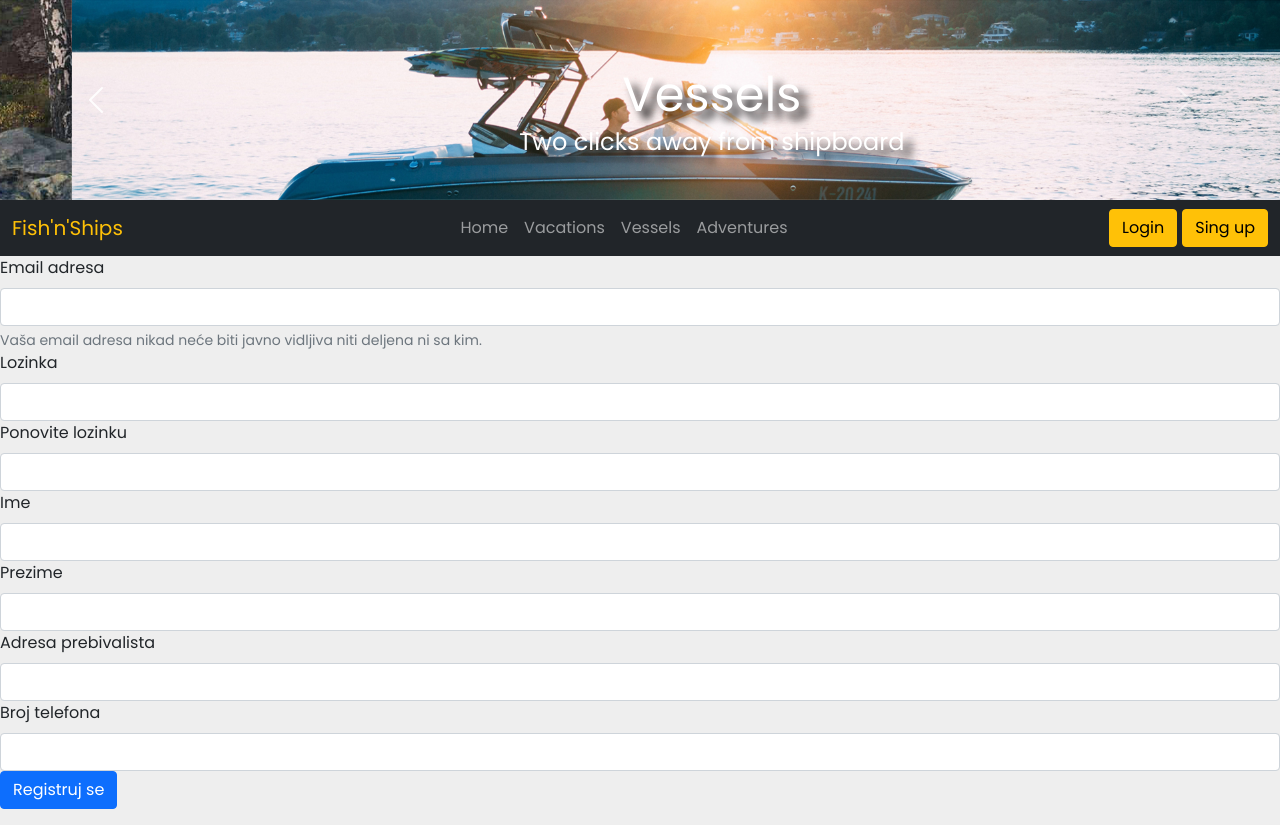
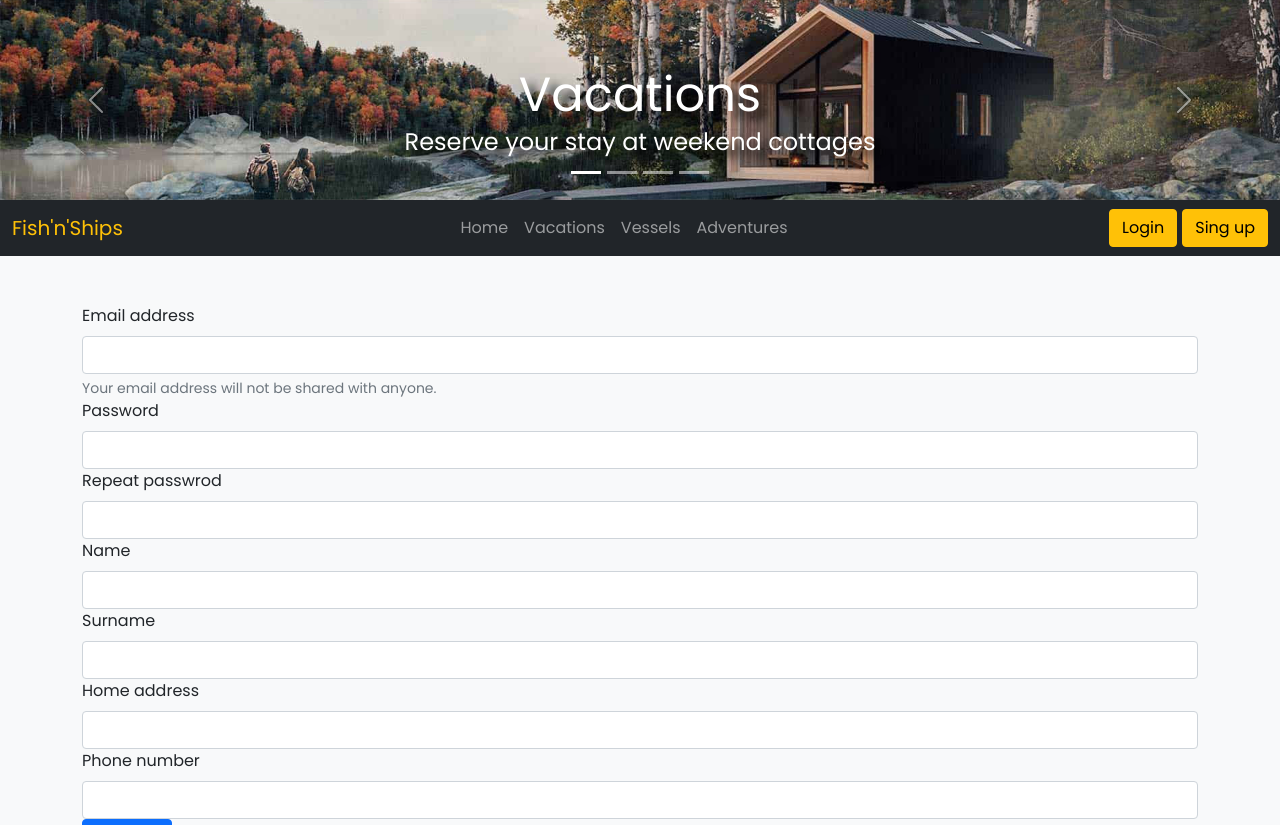
Before and after one commit to SteX266/mrs-isa, a React (Create React App) app in the folder frontend/: page /registration in a window 1280 px wide. Shown: the top 825 px of the page. Built offline with nearby package versions, Linux system fonts and the light colour scheme.

Commit message:
#3.2.2.1 Validacija register forme

```diff
--- a/frontend/src/components/LoginForm.jsx
+++ b/frontend/src/components/LoginForm.jsx
@@ -1,6 +1,12 @@
 const LoginForm = (props) =>  {
     return <>
+
+<div class="album py-5 bg-light">
+<div class="container">
 <form>
+
+
+
   <div class="mb-6">
     <label for="exampleInputEmail1" class="form-label">Email adresa</label>
     <input type="email" class="form-control" id="exampleInputEmail1" aria-describedby="emailHelp"/>
@@ -13,6 +19,8 @@ const LoginForm = (props) =>  {
 
   <button type="submit" class="btn btn-primary">Prijavi se</button>
 </form>
+</div>
+</div>
 </>}
 
 export default LoginForm;
--- a/frontend/src/components/RegisterForm.jsx
+++ b/frontend/src/components/RegisterForm.jsx
@@ -1,38 +1,205 @@
-const RegisterForm = (props) =>  {
+import React,{useEffect, useState} from 'react';
+import axios from 'axios';
+import "../style/Errors.css";
+
+function RegisterForm()  {
+
+  const [errors, setErrors] = useState({name:'',surname:'',phoneNumber:'', addressLine:'', email:'', repeatedPassword:'', password:''});
+
+
+  const[name, setName] = useState("");
+  const[surname,setSurname] = useState("");
+  const[phoneNumber,setPhoneNumber] = useState("");
+  const[addressLine, setAddressLine] = useState("");
+  const[email,setEmail] = useState("");
+  const[password, setPassword] = useState("");
+  const[repeatedPassword, setRepeatedPassword] = useState("");
+
+
+
+  const handleSubmit = (event) => {
+      event.preventDefault();
+      if(validateForm()){
+
+        const requestOptions = {
+          headers: {
+             Accept: 'application/json',
+           'Content-Type': 'application/json',
+           'Access-Control-Allow-Origin': '*',
+
+             },
+          params:{
+              "email":email,
+              "name" : name,
+              "surname":surname,
+              "phoneNumber":phoneNumber,
+              "addressLine": addressLine,
+              "password":password
+          }
+
+
+      };
+  //    axios.get("http://localhost:8080/api/user/registerUser", requestOptions);
+    console.log('Korisnik uspesno registrovan');
+
+      }
+    }
+
+  const emailValidation = (email) => {
+      const regex =
+        /^(([^<>()[\]\.,;:\s@\"]+(\.[^<>()[\]\.,;:\s@\"]+)*)|(\".+\"))@(([^<>()[\]\.,;:\s@\"]+\.)+[^<>()[\]\.,;:\s@\"]{2,})$/i;
+      return (!email || regex.test(email) === false);
+    }
+
+  const validateForm = () => {
+    let currentErrors = errors;
+
+    let valid = true;
+
+    if (name === ""){
+        currentErrors.name = "Name field must be filled";
+        valid = false;
+    }
+    else{
+        currentErrors.name = "";
+    }
+    if (surname === ""){
+        currentErrors.surname = "Surname field must be filled";
+
+        valid = false;
+    }
+    else{
+        currentErrors.surname = "";
+    }
+    if (phoneNumber === "" || phoneNumber.length < 9){
+        currentErrors.phoneNumber = "Phone number must contain at least 9 characters";
+
+        valid = false;
+    }
+    else{
+        currentErrors.phoneNumber = "";
+    }
+    if (addressLine === "" ){
+        currentErrors.addressLine = "Address line field is required!";
+        valid = false;
+    }
+    else{
+        currentErrors.addressLine = "";
+    }
+    if (emailValidation(email)){
+
+      currentErrors.email = "Email is not valid!";
+    }
+    else{
+      currentErrors.email = "";
+    }
+    if (password ==="" || password.length < 5){
+      currentErrors.password = "Password must be at least 5 characters long";
+    }
+    else{
+      currentErrors.password = "";
+    }
+
+    if(password !== repeatedPassword){
+
+      currentErrors.repeatedPassword = "Passwords do not match";
+    }
+    else{
+      currentErrors.repeatedPassword = "";
+    }
+
+
+
+    setErrors({name:currentErrors.name, surname:currentErrors.surname, phoneNumber:currentErrors.phoneNumber, addressLine:currentErrors.addressLine, email:currentErrors.email, password:currentErrors.password, repeatedPassword:currentErrors.repeatedPassword});
+    return valid;
+  }
+
+
+
+
+  const handleChange = (event) => {
+
+    event.preventDefault();
+    const { name, value } = event.target;
+
+    switch (name) {
+      case 'name':
+        setName(value);
+        break;
+      case 'surname':
+        setSurname(value);
+        break;
+      case 'phoneNumber':
+        setPhoneNumber(value);
+        break;
+    case 'addressLine':
+        setAddressLine(value);
+        break;
+    case 'email':
+        setEmail(value);
+        break;
+    case 'password':
+        setPassword(value);
+        break;
+    case 'repeatedPassword':
+        setRepeatedPassword(value);
+        break;
+      default:
+        break;
+    }
+
+}
+
+
     return <>
+
+<div class="album py-5 bg-light">
+<div class="container">
 <form>
   <div class="mb-6">
-    <label for="exampleInputEmail1" class="form-label">Email adresa</label>
-    <input type="email" class="form-control" id="exampleInputEmail1" aria-describedby="emailHelp"/>
-    <div id="emailHelp" class="form-text">Vaša email adresa nikad neće biti javno vidljiva niti deljena ni sa kim.</div>
+    <label for="exampleInputEmail1" class="form-label">Email address</label>
+    <input name="email" onChange={handleChange} type="email" class="form-control" id="exampleInputEmail1" aria-describedby="emailHelp"/>
+    <div id="emailHelp" class="form-text">Your email address will not be shared with anyone.</div>
+    {errors.email.length > 0 && <span className='error'>{errors.email}</span>}
+
   </div>
   <div class="mb-6">
-    <label for="exampleInputPassword1" class="form-label">Lozinka</label>
-    <input type="password" class="form-control" id="exampleInputPassword1"/>
+    <label for="exampleInputPassword1" class="form-label">Password</label>
+    <input name="password" onChange={handleChange} type="password" class="form-control" id="exampleInputPassword1"/>
+    {errors.password.length > 0 && <span className='error'>{errors.password}</span>}
   </div>
   <div class="mb-6">
-    <label for="exampleInputPassword1" class="form-label">Ponovite lozinku</label>
-    <input type="password" class="form-control" id="exampleInputPassword1"/>
+    <label for="exampleInputPassword1" class="form-label">Repeat passwrod</label>
+    <input name="repeatedPassword" onChange={handleChange} type="password" class="form-control" id="exampleInputPassword1"/>
+    {errors.repeatedPassword.length > 0 && <span className='error'>{errors.repeatedPassword}</span>}
   </div>
   <div class="mb-6">
-    <label for="exampleInputEmail1" class="form-label">Ime</label>
-    <input type="email" class="form-control" id="exampleInputEmail1" aria-describedby="emailHelp"/>
+    <label for="exampleInputEmail1" class="form-label">Name</label>
+    <input name="name" onChange={handleChange} type="email" class="form-control" id="exampleInputEmail1" aria-describedby="emailHelp"/>
+    {errors.name.length > 0 && <span className='error'>{errors.name}</span>}
   </div>
   <div class="mb-6">
-    <label for="exampleInputEmail1" class="form-label">Prezime</label>
-    <input type="email" class="form-control" id="exampleInputEmail1" aria-describedby="emailHelp"/>
+    <label for="exampleInputEmail1" class="form-label">Surname</label>
+    <input name="surname" onChange={handleChange} type="email" class="form-control" id="exampleInputEmail1" aria-describedby="emailHelp"/>
+    {errors.surname.length > 0 && <span className='error'>{errors.surname}</span>}
   </div>
   <div class="mb-6">
-    <label for="exampleInputEmail1" class="form-label">Adresa prebivalista</label>
-    <input type="email" class="form-control" id="exampleInputEmail1" aria-describedby="emailHelp"/>
+    <label for="exampleInputEmail1" class="form-label">Home address</label>
+    <input name="addressLine" onChange={handleChange} type="email" class="form-control" id="exampleInputEmail1" aria-describedby="emailHelp"/>
+    {errors.addressLine.length > 0 && <span className='error'>{errors.addressLine}</span>}
   </div>
   <div class="mb-6">
-    <label for="exampleInputEmail1" class="form-label">Broj telefona</label>
-    <input type="email" class="form-control" id="exampleInputEmail1" aria-describedby="emailHelp"/>
+    <label for="exampleInputEmail1" class="form-label">Phone number</label>
+    <input name="phoneNumber" onChange={handleChange} type="email" class="form-control" id="exampleInputEmail1" aria-describedby="emailHelp"/>
+    {errors.phoneNumber.length > 0 && <span className='error'>{errors.phoneNumber}</span>}
   </div>
 
-  <button type="submit" class="btn btn-primary">Registruj se</button>
+  <button type="submit" onClick={handleSubmit} class="btn btn-primary">Register</button>
 </form>
-</>}
+
+</div>
+</div>
+</>
+}
 
 export default RegisterForm;
```
Also changed, not shown: frontend/src/components/ClientProfile.jsx (+0 -10 lines), frontend/src/components/MainContainer.jsx (deleted, +0 -14 lines).
